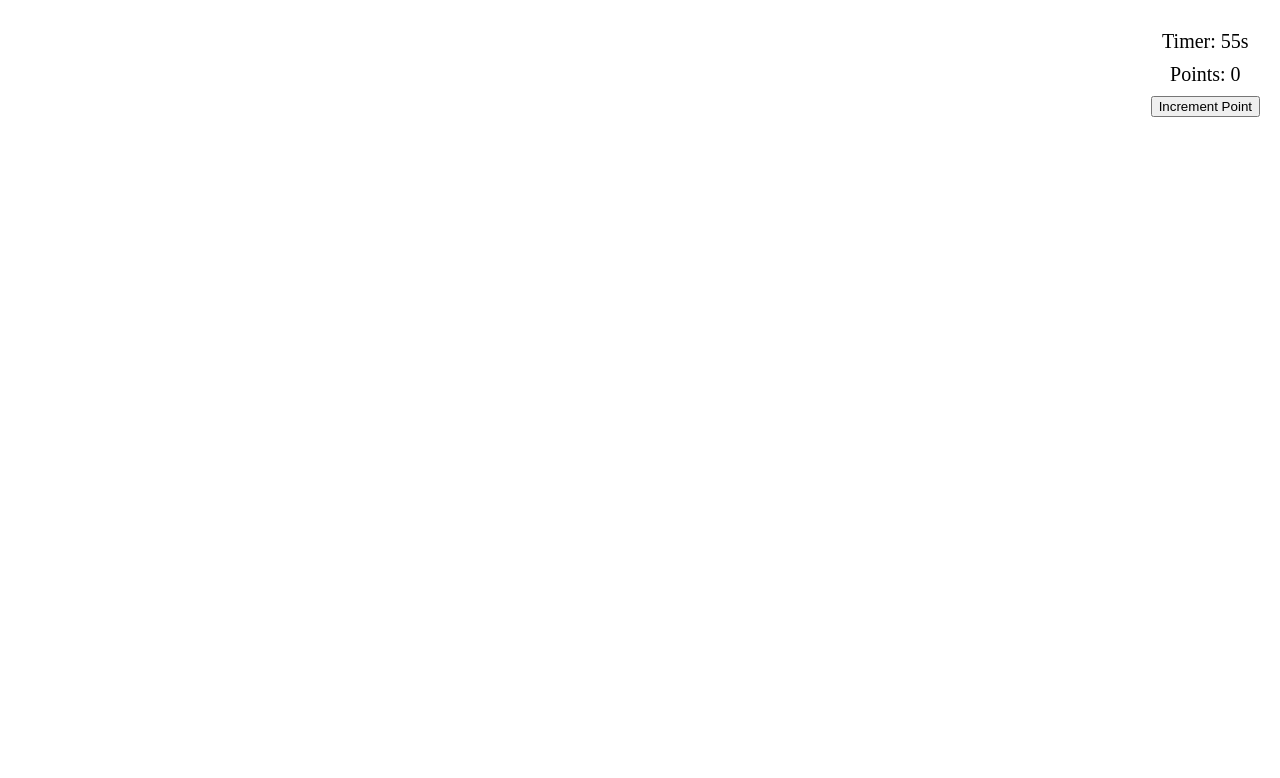
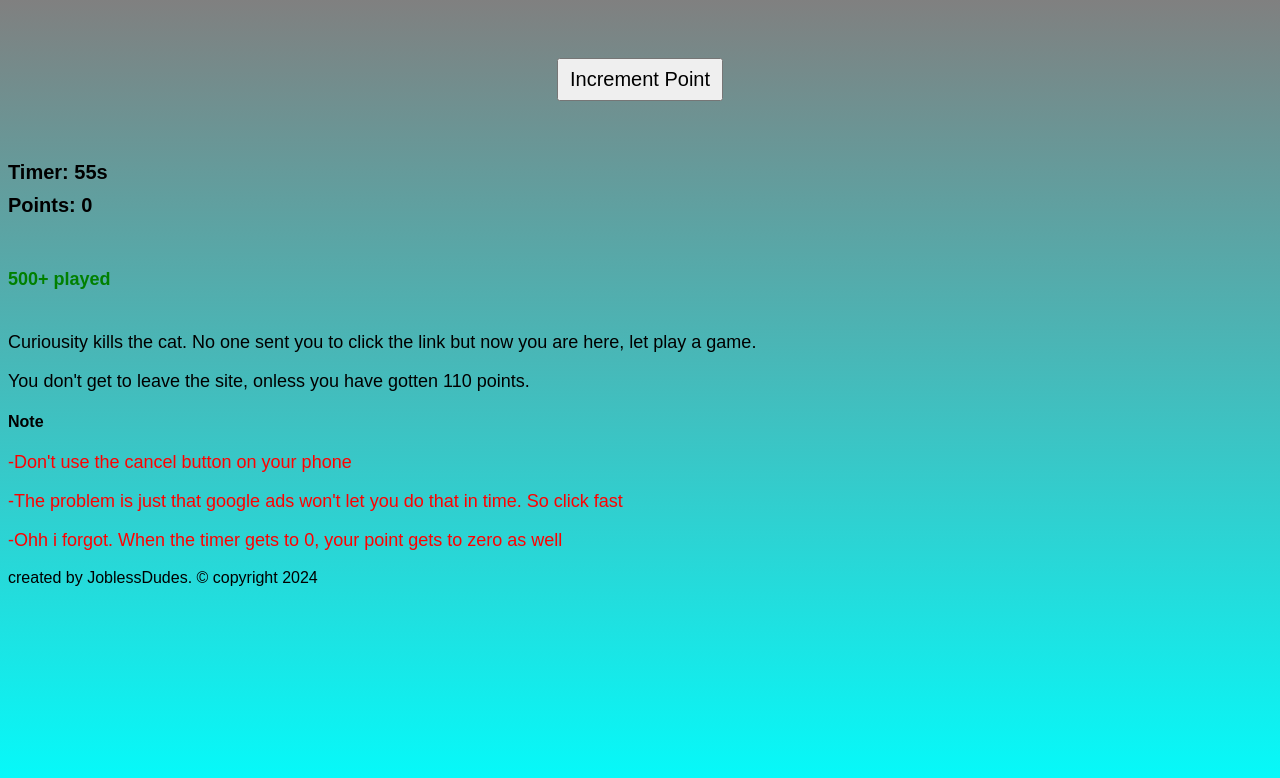
Before and after one commit to Treshy-elias/GetOut3, a plain HTML site: page index.html in a window 1280 px wide. Drawn offline with Linux system fonts and the light colour scheme.

Commit message:
Update index.html

```diff
--- a/index.html
+++ b/index.html
@@ -1,66 +1,20 @@
-<!-- <!DOCTYPE html>
-<html lang="en">
-<head>
-    <meta charset="UTF-8">
-    <meta name="viewport" content="width=device-width, initial-scale=1.0">
-    <title>Prank Website</title>
-    <style>
-        body {
-            display: flex;
-            flex-direction: column;
-            align-items: center;
-            justify-content: center;
-            height: 100vh;
-            font-family: Arial, sans-serif;
-        }
-        h1, p {
-            text-align: center;
-        }
-        button {
-            padding: 10px 20px;
-            font-size: 16px;
-        }
-    </style>
-</head>
-<body>
-    <h1>Welcome to the Prank Site!</h1>
-    <p>Click the button below three times to exit.</p>
-    <button id="exitButton">Click me three times to exit</button>
-
-    <script>
-        let clickCount = 0;
-
-        document.getElementById('exitButton').addEventListener('click', () => {
-            clickCount++;
-            if (clickCount >= 3) {
-                window.onbeforeunload = null; // Allow the user to leave the page
-                window.location.href = 'about:blank'; // Redirect to a blank page
-            }
-        });
-
-        window.onbeforeunload = function () {
-            return "Are you sure you want to leave?";
-        };
-
-        // Prevent back button navigation
-        history.pushState(null, null, location.href);
-        window.onpopstate = function () {
-            history.go(1);
-        };
-    </script>
-</body>
-</html>
- <!-- --><!DOCTYPE html>
+<!DOCTYPE html>
 <html lang="en">
     <head>
         <meta charset="UTF-8">
         <meta name="viewport" content="width=device-width, initial-scale=1.0">
         <title>Prank Page</title>
         <style>
+            body {
+                height: 100vh;
+                display: flex;
+                flex-direction: column;
+                background: linear-gradient(to top, cyan, gray);
+                font-family: sans-serif;
+
+            }
             #game {
-                position: absolute;
-                top: 20px;
-                right: 20px;
+                margin: 50px 0;
                 text-align: center;
             }
             #timer, #points {
@@ -83,6 +37,13 @@
             }
             #overlay button {
                 margin: 10px;
+            }
+            #incrementBtn {
+                padding: 8px 11px;
+                font-size: 20px;
+            }
+            p {
+                font-size: 18px;
             }
         </style>
         <script>
@@ -188,9 +149,24 @@
     </head>
     <body>
         <div id="game">
-            <div id="timer">Timer: 60s</div>
-            <div id="points">Points: 0</div>
+
             <button id="incrementBtn">Increment Point</button>
+        </div>
+        <div class="container">
+            <div style="font-weight: 600;" id="timer">Timer: 60s</div>
+            <div style="font-weight: 600;" id="points">Points: 0</div>
+        </div>
+        <div class="info">
+            <h6 style="font-size: 18px; color: green;">500+ played</h6>
+            <p>Curiousity kills the cat. No one sent you to click the link but now you are here, let play a game. </p>
+            <p>You don't get to leave the site, onless you have gotten 110 points.</p>
+            <h4>Note</h4>
+            <p style="font-weight: 500; color: red;">-Don't use the cancel button on your phone</p>
+            <p style="font-weight: 500; color: red;">-The problem is just that google ads won't let you do that in time. So click fast</p>
+            <p style="font-weight: 500; color: red;">-Ohh i forgot. When the timer gets to 0, your point gets to zero as well</p>
+        </div>
+        <div class="footer">
+            created by JoblessDudes. &copy; copyright 2024
         </div>
         <div id="overlay">
             <h2>Congrats, wow, that was quick. But I don't want to believe you are too good to suffer alone.</h2>
```
